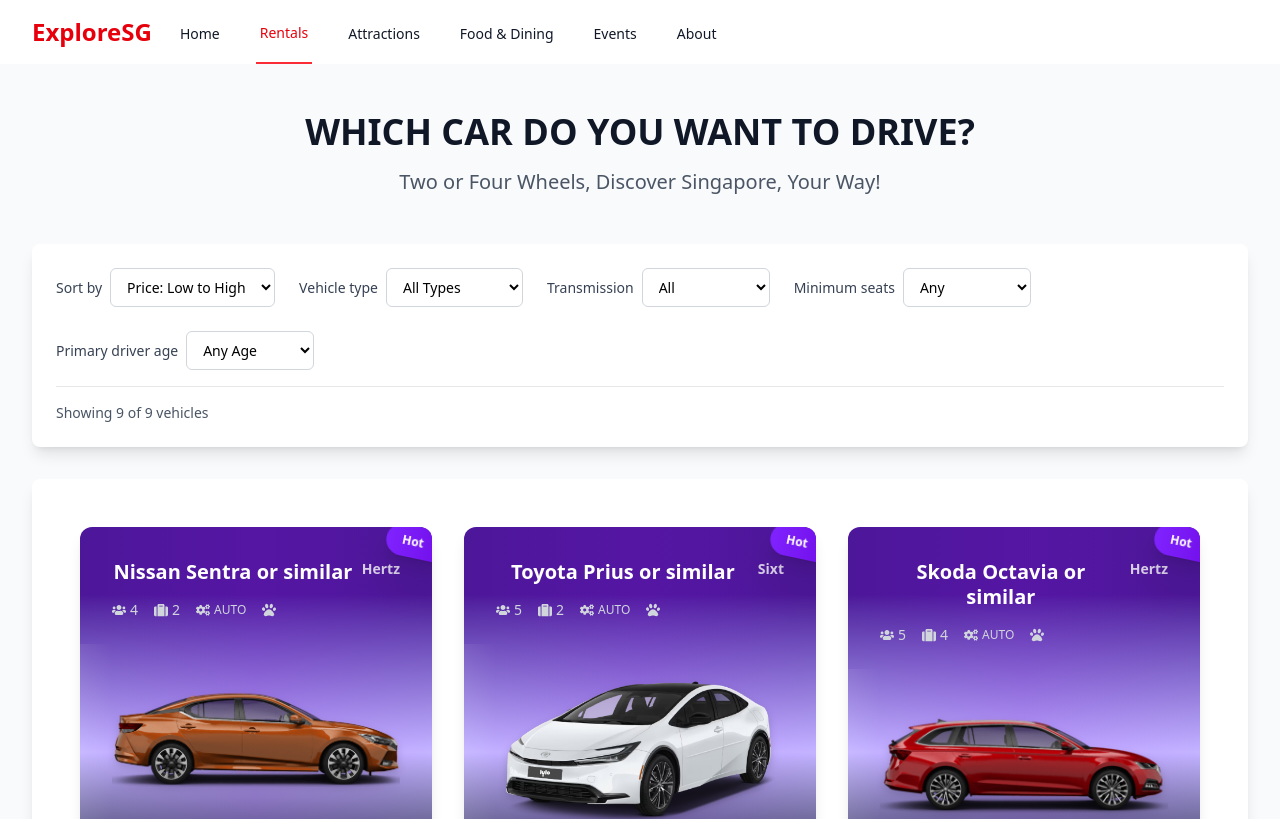
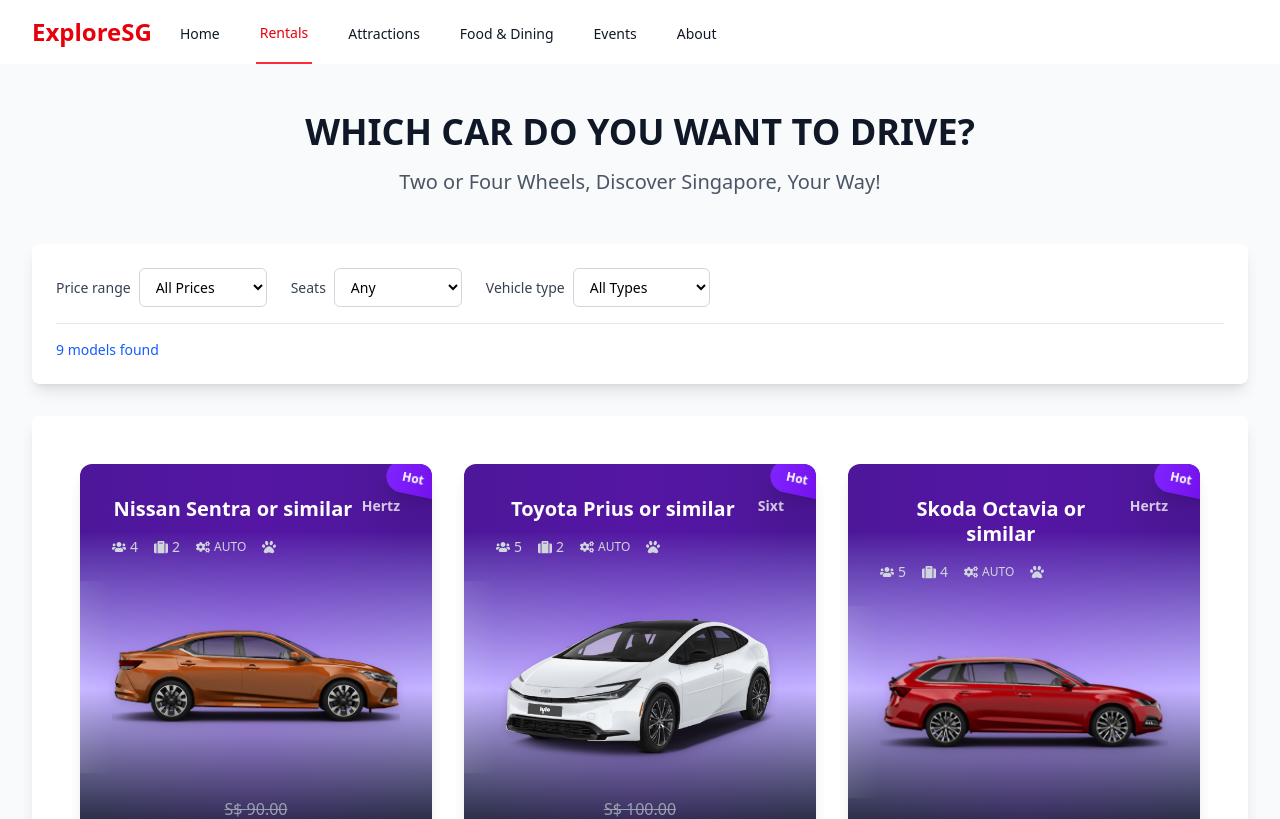
Before and after one commit to XploreSG/exploresg-frontend-service, a React (Vite) app: page /rentals in a window 1280 px wide. Shown: the top 819 px of the page. Built offline with nearby package versions, Linux system fonts and the light colour scheme.

Commit message:
EXPLORE-3: Fleet List
Optimising layout

```diff
--- a/src/pages/FleetPage.tsx
+++ b/src/pages/FleetPage.tsx
@@ -1,6 +1,7 @@
 import React, { useState, useMemo } from "react";
 import RentalCard from "../components/Rentals/RentalCard";
-import { RENTAL_CARS } from "../data/rentalCars";
+import { RENTAL_CARS, CAR_CATEGORIES, OPERATORS } from "../data/rentalCars";
+import { FaFilter, FaTimes, FaCheck } from "react-icons/fa";
 
 const FleetPage: React.FC = () => {
   // Filter states
@@ -9,6 +10,11 @@
   const [transmission, setTransmission] = useState<string>("all");
   const [minSeats, setMinSeats] = useState<string>("all");
   const [driverAge, setDriverAge] = useState<string>("all");
+  const [priceRange, setPriceRange] = useState<[number, number]>([0, 1000]);
+
+  // Mobile filter popup state
+  const [showMobileFilters, setShowMobileFilters] = useState(false);
+  const [activeFilterTab, setActiveFilterTab] = useState<string>("price");
 
   // Get unique values from our data for dynamic filters
   const uniqueCategories = useMemo(() => {
@@ -24,6 +30,11 @@
   // Filter and sort the cars
   const filteredCars = useMemo(() => {
     let filtered = [...RENTAL_CARS];
+
+    // Filter by price range
+    filtered = filtered.filter(
+      (car) => car.price >= priceRange[0] && car.price <= priceRange[1],
+    );
 
     // Filter by vehicle type/category
     if (vehicleType !== "all") {
@@ -59,7 +70,20 @@
     }
 
     return filtered;
-  }, [sortBy, vehicleType, minSeats, transmission]);
+  }, [sortBy, vehicleType, minSeats, transmission, priceRange]);
+
+  const resetFilters = () => {
+    setSortBy("price-low");
+    setVehicleType("all");
+    setTransmission("all");
+    setMinSeats("all");
+    setDriverAge("all");
+    setPriceRange([0, 1000]);
+  };
+
+  const applyMobileFilters = () => {
+    setShowMobileFilters(false);
+  };
 
   return (
     <div className="min-h-screen bg-gray-50 py-12">
@@ -74,23 +98,46 @@
           </p>
         </div>
 
-        {/* Filter Section */}
-        <div className="mb-8 rounded-lg bg-white p-6 shadow-lg">
-          <div className="flex flex-wrap items-center gap-4 sm:gap-6">
-            {/* Sort By */}
+        {/* Desktop Filter Section - Hidden on mobile */}
+        <div className="mb-8 hidden rounded-lg bg-white p-6 shadow-lg md:block">
+          <div className="flex flex-wrap items-center gap-4 lg:gap-6">
+            {/* Price Range */}
             <div className="flex items-center gap-2">
               <label className="text-sm font-medium whitespace-nowrap text-gray-700">
-                Sort by
+                Price range
               </label>
               <select
-                value={sortBy}
-                onChange={(e) => setSortBy(e.target.value)}
+                value={`${priceRange[0]}-${priceRange[1]}`}
+                onChange={(e) => {
+                  const [min, max] = e.target.value.split("-").map(Number);
+                  setPriceRange([min, max]);
+                }}
                 className="min-w-32 rounded-md border border-gray-300 bg-white px-3 py-2 text-sm focus:border-blue-500 focus:ring-2 focus:ring-blue-500"
               >
-                <option value="price-low">Price: Low to High</option>
-                <option value="price-high">Price: High to Low</option>
-                <option value="seats-high">Most Seats</option>
-                <option value="seats-low">Least Seats</option>
+                <option value="0-1000">All Prices</option>
+                <option value="0-100">$0 - $100</option>
+                <option value="100-300">$100 - $300</option>
+                <option value="300-500">$300 - $500</option>
+                <option value="500-1000">$500+</option>
+              </select>
+            </div>
+
+            {/* Seats */}
+            <div className="flex items-center gap-2">
+              <label className="text-sm font-medium whitespace-nowrap text-gray-700">
+                Seats
+              </label>
+              <select
+                value={minSeats}
+                onChange={(e) => setMinSeats(e.target.value)}
+                className="min-w-32 rounded-md border border-gray-300 bg-white px-3 py-2 text-sm focus:border-blue-500 focus:ring-2 focus:ring-blue-500"
+              >
+                <option value="all">Any</option>
+                {uniqueSeats.map((seats) => (
+                  <option key={seats} value={seats.toString()}>
+                    {seats} Seater
+                  </option>
+                ))}
               </select>
             </div>
 
@@ -117,70 +164,239 @@
                 ))}
               </select>
             </div>
-
-            {/* Transmission */}
-            <div className="flex items-center gap-2">
-              <label className="text-sm font-medium whitespace-nowrap text-gray-700">
-                Transmission
-              </label>
-              <select
-                value={transmission}
-                onChange={(e) => setTransmission(e.target.value)}
-                className="min-w-32 rounded-md border border-gray-300 bg-white px-3 py-2 text-sm focus:border-blue-500 focus:ring-2 focus:ring-blue-500"
-              >
-                <option value="all">All</option>
-                <option value="automatic">Automatic</option>
-                <option value="manual">Manual</option>
-              </select>
-            </div>
-
-            {/* Minimum Seats */}
-            <div className="flex items-center gap-2">
-              <label className="text-sm font-medium whitespace-nowrap text-gray-700">
-                Minimum seats
-              </label>
-              <select
-                value={minSeats}
-                onChange={(e) => setMinSeats(e.target.value)}
-                className="min-w-32 rounded-md border border-gray-300 bg-white px-3 py-2 text-sm focus:border-blue-500 focus:ring-2 focus:ring-blue-500"
-              >
-                <option value="all">Any</option>
-                {uniqueSeats.map((seats) => (
-                  <option key={seats} value={seats.toString()}>
-                    {seats}+ seats
-                  </option>
-                ))}
-              </select>
-            </div>
-
-            {/* Driver Age */}
-            <div className="flex items-center gap-2">
-              <label className="text-sm font-medium whitespace-nowrap text-gray-700">
-                Primary driver age
-              </label>
-              <select
-                value={driverAge}
-                onChange={(e) => setDriverAge(e.target.value)}
-                className="min-w-32 rounded-md border border-gray-300 bg-white px-3 py-2 text-sm focus:border-blue-500 focus:ring-2 focus:ring-blue-500"
-              >
-                <option value="all">Any Age</option>
-                <option value="21-25">21-25</option>
-                <option value="26-30">26-30</option>
-                <option value="31+">31+</option>
-              </select>
-            </div>
           </div>
 
           {/* Results Count */}
-          <div className="mt-4 border-t border-gray-200 pt-4">
-            <p className="text-sm text-gray-600">
-              Showing {filteredCars.length} of {RENTAL_CARS.length} vehicles
+          <div className="mt-4 border-t border-gray-200 pt-4 text-left">
+            <p className="text-sm font-medium text-blue-600">
+              {filteredCars.length} models found
             </p>
           </div>
         </div>
 
+        {/* Mobile Filter Button - Only visible on mobile */}
+        <div className="mb-6 md:hidden">
+          <div className="flex items-center justify-between rounded-lg bg-white p-4 shadow-lg">
+            <p className="text-sm font-medium text-blue-600">
+              {filteredCars.length} models found
+            </p>
+            <button
+              onClick={() => setShowMobileFilters(true)}
+              className="flex items-center gap-2 rounded-lg bg-blue-600 px-4 py-2 text-white transition-colors hover:bg-blue-700"
+            >
+              <FaFilter className="text-sm" />
+              Filter
+            </button>
+          </div>
+        </div>
+
+        {/* Mobile Filter Popup */}
+        {showMobileFilters && (
+          <div className="bg-opacity-50 fixed inset-0 z-50 bg-black md:hidden">
+            <div className="absolute right-0 bottom-0 left-0 max-h-[80vh] overflow-y-auto rounded-t-xl bg-white">
+              {/* Header */}
+              <div className="flex items-center justify-between border-b p-4">
+                <h2 className="text-lg font-semibold">Filters</h2>
+                <button
+                  onClick={() => setShowMobileFilters(false)}
+                  className="p-2 text-gray-500"
+                >
+                  <FaTimes />
+                </button>
+              </div>
+
+              {/* Filter Tabs */}
+              <div className="flex border-b">
+                <button
+                  onClick={() => setActiveFilterTab("price")}
+                  className={`flex-1 py-3 text-sm font-medium ${
+                    activeFilterTab === "price"
+                      ? "border-b-2 border-blue-600 text-blue-600"
+                      : "text-gray-500"
+                  }`}
+                >
+                  Price range
+                </button>
+                <button
+                  onClick={() => setActiveFilterTab("seats")}
+                  className={`flex-1 py-3 text-sm font-medium ${
+                    activeFilterTab === "seats"
+                      ? "border-b-2 border-blue-600 text-blue-600"
+                      : "text-gray-500"
+                  }`}
+                >
+                  Seats
+                </button>
+                <button
+                  onClick={() => setActiveFilterTab("type")}
+                  className={`flex-1 py-3 text-sm font-medium ${
+                    activeFilterTab === "type"
+                      ? "border-b-2 border-blue-600 text-blue-600"
+                      : "text-gray-500"
+                  }`}
+                >
+                  Vehicle type
+                </button>
+              </div>
+
+              {/* Filter Content */}
+              <div className="p-4">
+                {/* Price Range Tab */}
+                {activeFilterTab === "price" && (
+                  <div className="space-y-3">
+                    <h3 className="mb-4 font-medium text-gray-900">
+                      S$0 - S$1000 /night
+                    </h3>
+                    <div className="space-y-2">
+                      {/*
+                      { label: "All Prices", value: "0-1000" },
+                      { label: "$0 - $100", value: "0-100" },
+                      { label: "$100 - $300", value: "100-300" },
+                      { label: "$300 - $500", value: "300-500" },
+                      { label: "$500+", value: "500-1000" },
+                      */}
+                      {Array.from({ length: 5 }, (_, i) => {
+                        const min = i * 100;
+                        const max = i === 4 ? 1000 : min + 100;
+                        return (
+                          <label
+                            key={`${min}-${max}`}
+                            className="flex items-center gap-3 p-2"
+                          >
+                            <input
+                              type="radio"
+                              name="priceRange"
+                              value={`${min}-${max}`}
+                              checked={
+                                `${priceRange[0]}-${priceRange[1]}` ===
+                                `${min}-${max}`
+                              }
+                              onChange={(e) => {
+                                const [min, max] = e.target.value
+                                  .split("-")
+                                  .map(Number);
+                                setPriceRange([min, max]);
+                              }}
+                              className="h-4 w-4 text-blue-600"
+                            />
+                            <span className="text-gray-700">
+                              ${min} - ${max}
+                            </span>
+                          </label>
+                        );
+                      })}
+                    </div>
+                  </div>
+                )}
+
+                {/* Seats Tab */}
+                {activeFilterTab === "seats" && (
+                  <div className="space-y-3">
+                    <div className="space-y-2">
+                      <label className="flex items-center gap-3 p-2">
+                        <input
+                          type="checkbox"
+                          checked={minSeats === "4"}
+                          onChange={(e) =>
+                            setMinSeats(e.target.checked ? "4" : "all")
+                          }
+                          className="h-4 w-4 rounded text-blue-600"
+                        />
+                        <span className="text-gray-700">4 Seater</span>
+                      </label>
+                      <label className="flex items-center gap-3 p-2">
+                        <input
+                          type="checkbox"
+                          checked={minSeats === "5"}
+                          onChange={(e) =>
+                            setMinSeats(e.target.checked ? "5" : "all")
+                          }
+                          className="h-4 w-4 rounded text-blue-600"
+                        />
+                        <span className="text-gray-700">5 Seater</span>
+                      </label>
+                      <label className="flex items-center gap-3 p-2">
+                        <input
+                          type="checkbox"
+                          checked={minSeats === "7"}
+                          onChange={(e) =>
+                            setMinSeats(e.target.checked ? "7" : "all")
+                          }
+                          className="h-4 w-4 rounded text-blue-600"
+                        />
+                        <span className="text-gray-700">7 Seater</span>
+                      </label>
+                    </div>
+                  </div>
+                )}
+
+                {/* Vehicle Type Tab */}
+                {activeFilterTab === "type" && (
+                  <div className="space-y-3">
+                    <div className="space-y-2">
+                      <label className="flex items-center gap-3 p-2">
+                        <input
+                          type="checkbox"
+                          checked={vehicleType === "hybrid"}
+                          onChange={(e) =>
+                            setVehicleType(e.target.checked ? "hybrid" : "all")
+                          }
+                          className="h-4 w-4 rounded text-blue-600"
+                        />
+                        <span className="text-gray-700">Hybrid</span>
+                      </label>
+                      {uniqueCategories.map((category) => (
+                        <label
+                          key={category}
+                          className="flex items-center gap-3 p-2"
+                        >
+                          <input
+                            type="checkbox"
+                            checked={vehicleType === category}
+                            onChange={(e) =>
+                              setVehicleType(
+                                e.target.checked ? category : "all",
+                              )
+                            }
+                            className="h-4 w-4 rounded text-blue-600"
+                          />
+                          <span className="text-gray-700">
+                            {category
+                              .split("-")
+                              .map(
+                                (word) =>
+                                  word.charAt(0).toUpperCase() + word.slice(1),
+                              )
+                              .join(" ")}
+                          </span>
+                        </label>
+                      ))}
+                    </div>
+                  </div>
+                )}
+              </div>
+
+              {/* Action Buttons */}
+              <div className="flex gap-3 border-t bg-gray-50 p-4">
+                <button
+                  onClick={resetFilters}
+                  className="flex-1 rounded-lg border border-gray-300 bg-white py-3 text-gray-700 hover:bg-gray-50"
+                >
+                  Reset
+                </button>
+                <button
+                  onClick={applyMobileFilters}
+                  className="flex-1 rounded-lg bg-blue-600 py-3 text-white hover:bg-blue-700"
+                >
+                  Apply
+                </button>
+              </div>
+            </div>
+          </div>
+        )}
+
         {/* Rental Cars Grid */}
-        <div className="rounded-lg bg-white p-12 shadow-lg">
+        <div className="rounded-lg bg-white p-6 shadow-lg md:p-12">
           <div className="text-center">
             {filteredCars.length > 0 ? (
               <div className="grid grid-cols-[repeat(auto-fit,minmax(320px,1fr))] justify-items-center gap-8">
@@ -213,13 +429,7 @@
                   Try adjusting your search criteria to see more options.
                 </p>
                 <button
-                  onClick={() => {
-                    setSortBy("price-low");
-                    setVehicleType("all");
-                    setTransmission("all");
-                    setMinSeats("all");
-                    setDriverAge("all");
-                  }}
+                  onClick={resetFilters}
                   className="rounded-lg bg-blue-600 px-6 py-2 text-white transition-colors hover:bg-blue-700"
                 >
                   Clear All Filters
```
